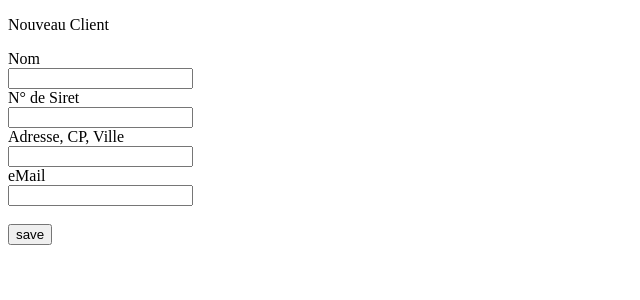
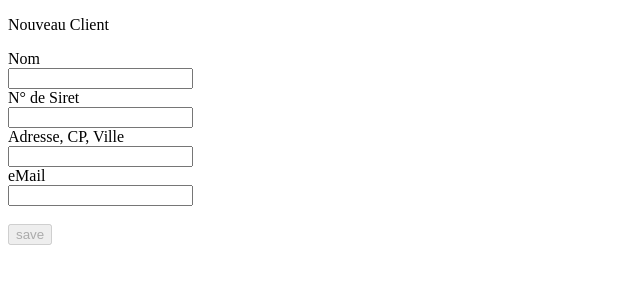
Before and after one commit to stephane909/facturation, a React (Vite) app: page / in a window 1280 px wide. Shown: the top 300 px of the page, without its empty margins (0-640 px from the left). Built offline with nearby package versions, Linux system fonts and the light colour scheme.

Commit message:
#FACTURATION-US-1-AC-1 : création client validée - test bouton submit disable / enable

```diff
--- a/src/modules/invoice/createCustomer/createCustomer.tsx
+++ b/src/modules/invoice/createCustomer/createCustomer.tsx
@@ -17,6 +17,8 @@ const CreateCustomer = () => {
     email: false,
   });
 
+  const [disabledSubmit, setDisableSubmit] = useState<boolean>(true);
+
   // #FACTURATION-US-1-AC-2 - test name : On renvoie true si le champ est vides et on été édités
   const invalidName = editedInput.name && enteredDatas.name === "";
 
@@ -32,6 +34,8 @@ const CreateCustomer = () => {
     enteredDatas.address.includes("@") &&
     enteredDatas.address.includes(".");
 
+  // Le bouton submit est enable si
+
   // mets à jour le state enteredDatas en fonction du name de
   // l'input qui déclenche la fonction via son onChange
   const handleInputChange = (valueName: string, value: any) => {
@@ -41,6 +45,7 @@ const CreateCustomer = () => {
     }));
   };
 
+  // #FACTURATION-US-1-AC-1 : création client validée
   const handleSubmit = async (event: any) => {
     event.preventDefault();
 
@@ -60,6 +65,24 @@ const CreateCustomer = () => {
       ...prevEdits,
       [valueName]: true,
     }));
+
+    // si tous les champs sont ok et que l'un d'entre eux a été édité, "submit" est enable
+    if (
+      !invalidName &&
+      !invalidAddress &&
+      !invalidSiret &&
+      !invalidEmail &&
+      (editedInput.name === true ||
+        editedInput.siret === true ||
+        editedInput.address === true ||
+        editedInput.email === true)
+    ) {
+      setDisableSubmit(false);
+      console.log("false");
+    } else {
+      setDisableSubmit(true);
+      console.log("true");
+    }
   };
 
   return (
@@ -120,7 +143,11 @@ const CreateCustomer = () => {
         </div>
         <div>
           <br />
-          <input type="submit" value="save" />
+          <input
+            type="submit"
+            value="save"
+            disabled={disabledSubmit ? true : false}
+          />
         </div>
       </form>
     </>
```
